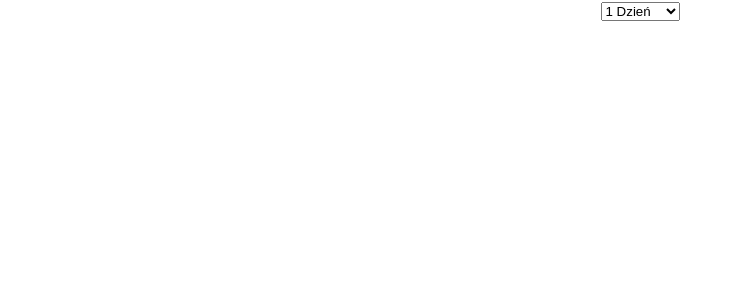
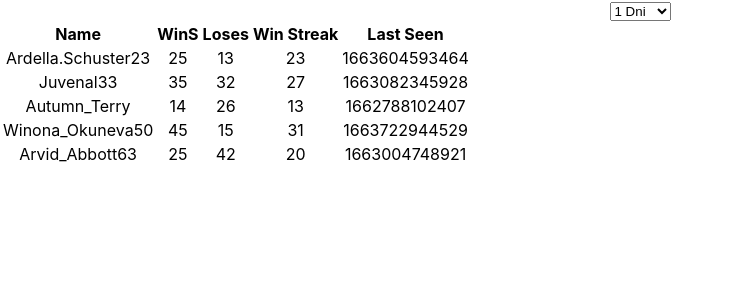
Before and after one commit to 4PT4/statki-frontend, a React (Create React App) app: page / in a window 1280 px wide. Shown: the top 300 px of the page, without its empty margins (0-739 px from the left). Built offline with nearby package versions, Linux system fonts and the light colour scheme; the HTML template or start-up script is replaced by a standard one.

Commit message:
added select + table

```diff
--- a/src/App.tsx
+++ b/src/App.tsx
@@ -1,11 +1,13 @@
 import React from 'react';
 import './App.css';
 import Select from './components/Select';
+import Table from './components/Table';
 
 function App() {
   return (
     <div className="App">
       <Select></Select>
+      <Table></Table>
     </div>
   );
 }
--- a/src/components/Select.tsx
+++ b/src/components/Select.tsx
@@ -1,27 +1,23 @@
 const changeHandler = (e: React.ChangeEvent<HTMLSelectElement>) => {
     console.log(e.target.value);
 }
+
+
+const days = [1, 7, 30];
+
+
 const Select = () => {
 
     return (
         <select onChange={changeHandler}>
-            <option>
-               1 Dzień
-            </option>
-            <option>
-                7 Dni
-            </option>
-            <option>
-                1 Miesiąc
-            </option>
+        {days.map(d => (
+          <option value={d}>
+            {d} Dni
+          </option>
+        ))}
         </select>
     );
 };
 
-enum Option{
-    day=0,
-    week=1,
-    month=2,
-}
 
 export default Select;
--- /dev/null
+++ b/src/components/Table.tsx
@@ -0,0 +1,79 @@
+const Table = () => {
+    const data = [{
+        "id": "2d783c4f-a32c-4686-9873-cb137e9934f0",
+        "username": "Ardella.Schuster23",
+        "wins": 25,
+        "loses": 13,
+        "winStreak": 23,
+        "lastSeen": 1663604593464
+    },
+    {
+        "id": "2063362c-b00f-4df2-b2d7-87d9b06f9d93",
+        "username": "Juvenal33",
+        "wins": 35,
+        "loses": 32,
+        "winStreak": 27,
+        "lastSeen": 1663082345928
+    },
+    {
+        "id": "d7c87522-673c-4fec-9bc2-30b2f3cc0631",
+        "username": "Autumn_Terry",
+        "wins": 14,
+        "loses": 26,
+        "winStreak": 13,
+        "lastSeen": 1662788102407
+    },
+    {
+        "id": "1bf39981-9d69-4211-a904-fc62d37bb329",
+        "username": "Winona_Okuneva50",
+        "wins": 45,
+        "loses": 15,
+        "winStreak": 31,
+        "lastSeen": 1663722944529
+    },
+    {
+        "id": "d8213fa0-51b5-4b6a-80ef-117d0c941147",
+        "username": "Arvid_Abbott63",
+        "wins": 25,
+        "loses": 42,
+        "winStreak": 20,
+        "lastSeen": 1663004748921
+    }];
+
+    return <>
+        <table>
+            <thead>
+                <tr>
+                    <th>
+                        Name
+                    </th>
+                    <th>
+                        WinS
+                    </th>
+                    <th>
+                        Loses
+                    </th>
+                    <th>
+                        Win Streak
+                    </th>
+                    <th>
+                        Last Seen
+                    </th>
+                </tr>
+            </thead>
+            <tbody>
+                {data.map(player => {
+                    return (<tr>
+                        <td>{player.username}</td>
+                        <td>{player.wins}</td>
+                        <td>{player.loses}</td>
+                        <td>{player.winStreak}</td>
+                        <td>{player.lastSeen}</td>
+                    </tr>)
+                })}
+            </tbody>
+
+        </table>
+    </>;
+};
+export default Table;
```
